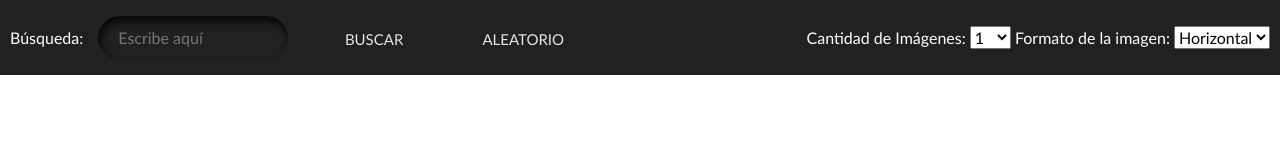
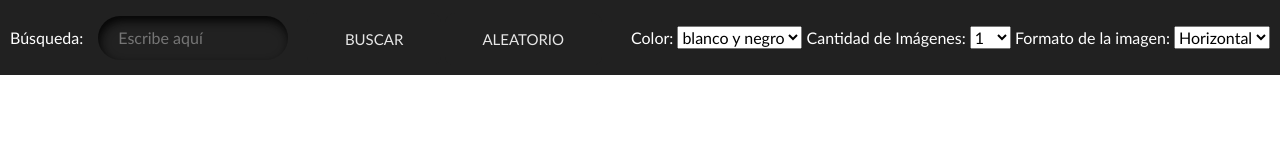
Before and after one commit to miguelAngel48/proyectoswebma, a plain HTML site: page ApiJson/api.html in a window 1280 px wide. Drawn offline with nearby package versions, Linux system fonts and the light colour scheme.

Commit message:
añadido el color

```diff
--- a/ApiJson/api.html
+++ b/ApiJson/api.html
@@ -18,6 +18,20 @@
             <input type="button" value="aleatorio" id="aleatorio" class="btn">
         </div>
         <div class="marcadores">
+            <label for="color">Color:</label>
+            <select id="color">
+                <option value="black_and_white">blanco y negro</option>
+                <option value="black">negro</option>
+                <option value="white">blanco</option>
+                <option value="yellow">amarillo</option>
+                <option value="orange">naranja</option>
+                <option value="red">rojo</option>
+                <option value="purple">morado</option>
+                <option value="magenta">magenta</option>
+                <option value="green">verde</option>
+                <option value="teal">verde azulado</option>
+                <option value="blue">azul</option>
+            </select>
             <label for="cantidadImagenes">Cantidad de Imágenes:</label>
             <select id="cantidadImagenes">
                 <option value="1">1</option>
--- a/ApiJson/api.js
+++ b/ApiJson/api.js
@@ -4,10 +4,9 @@ const busqueda = document.querySelector('#busqueda');
 const consulta = document.querySelector('#query');
 const cantidadImagenes = document.querySelector('#cantidadImagenes');
 const formato = document.querySelector('#formatoImagen');
-
 const fotoAleatoria = document.querySelector('#aleatorio');
 const mostrarMas = document.querySelector("#mostrar-mas");
-
+const color = document.querySelector("#color");
 //Eventos
 busqueda.onclick = cargaImagenes;
 fotoAleatoria.onclick = cargaFotoAleatoria;
@@ -20,7 +19,7 @@ let mostrartipus = consulta.value;
 //función para llamar a la API y seleccionar imagenes específicas
 function carga() {
 
-    fetch(`https://api.unsplash.com/search/photos?page=${pagina}&per_page=${cantidadImagenes.value}&orientation=${formato.value}&query=${consulta.value}&client_id=${codigo}`)
+    fetch(`https://api.unsplash.com/search/photos?page=${pagina}&per_page=${cantidadImagenes.value}&orientation=${formato.value}&color=${color.value}&query=${consulta.value}&client_id=${codigo}`)
         .then(response => { return response.json(); })
 
 
```
